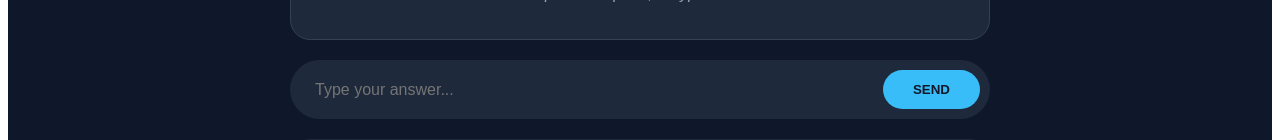
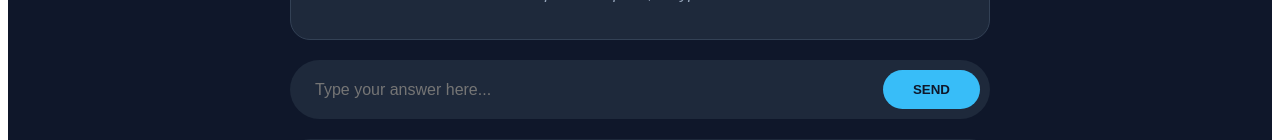
Before and after one commit to anvitas06/ai-mock-interview, a Next.js app: page / in a window 1280 px wide. Both pictures are taken after a click on the button "React.js". Shown: the part 260-400 px from the top of the page. Built offline with nearby package versions, Linux system fonts and the light colour scheme.

Commit message:
Fix: Removed all timers, restored native typing and voice input

```diff
--- a/src/app/page.js
+++ b/src/app/page.js
@@ -8,15 +8,14 @@ export default function InterviewApp() {
     const [view, setView] = useState('landing');
     const [selectedRole, setSelectedRole] = useState(null);
     const [level, setLevel] = useState('Junior');
-    const [cooldown, setCooldown] = useState(0);
     const [isListening, setIsListening] = useState(false);
     const messagesEndRef = useRef(null);
     const recognitionRef = useRef(null);
 
-    // 1. Safe Mounting
+    // Safe Mounting
     useEffect(() => { setIsMounted(true); }, []);
 
-    // 2. TTS: Voice Output
+    // TTS: Voice Output
     const stopVoice = () => {
         if (typeof window !== 'undefined' && window.speechSynthesis) {
             window.speechSynthesis.cancel();
@@ -35,8 +34,8 @@ export default function InterviewApp() {
         window.speechSynthesis.speak(utterance);
     };
 
-    // 3. AI SDK Connection (🚨 ADDED setInput here)
-    const { messages, input, setInput, handleSubmit, setMessages, isLoading } = useChat({
+    // AI SDK Connection (Clean, no timers)
+    const { messages, input, setInput, handleInputChange, handleSubmit, setMessages, isLoading } = useChat({
         api: '/api/chat',
         body: { role: selectedRole, level: level },
         onFinish: (message) => {
@@ -44,7 +43,7 @@ export default function InterviewApp() {
         }
     });
 
-    // 4. STT: Voice Input (Microphone) - 🚨 FIXED to use setInput
+    // STT: Voice Input (Microphone)
     const startListening = () => {
         if (isListening) {
             recognitionRef.current?.stop();
@@ -69,21 +68,14 @@ export default function InterviewApp() {
 
         recognition.onresult = (event) => {
             const transcript = event.results[0][0].transcript;
-            // Directly update the text box state
+            // Add spoken text to whatever is already in the input box
             setInput(input ? input + " " + transcript : transcript);
         };
 
         recognition.start();
     };
 
-    // 5. Timers & Auto-scroll
-    useEffect(() => {
-        if (cooldown > 0) {
-            const timer = setTimeout(() => setCooldown(cooldown - 1), 1000);
-            return () => clearTimeout(timer);
-        }
-    }, [cooldown]);
-
+    // Auto-scroll to newest message
     useEffect(() => {
         messagesEndRef.current?.scrollIntoView({ behavior: "smooth" });
     }, [messages]);
@@ -93,22 +85,20 @@ export default function InterviewApp() {
         setSelectedRole(role);
         setView('interview');
         setMessages([]);
-        setCooldown(0);
 
         const firstMsg = `Hello. I am your ${level} Mentor for ${role}. Question 1: Tell me about your experience?`;
         setMessages([{ id: Date.now().toString(), role: 'assistant', content: firstMsg }]);
         setTimeout(() => speakText(firstMsg), 500);
     };
 
+    // Simple Submit Handler
     const handleFinalSubmit = (e) => {
-        e.preventDefault();
+        e.preventDefault(); // Stop page refresh
         stopVoice();
         if (isListening) recognitionRef.current?.stop();
-        if (cooldown > 0 || !input?.trim() || isLoading) return;
+        if (!input?.trim() || isLoading) return;
 
-        handleSubmit(e);
-        // 🚨 FIXED: Changed from 300 seconds (5 min) to 3 seconds!
-        setCooldown(3);
+        handleSubmit(e); // Send to AI
     };
 
     if (!isMounted) return null;
@@ -127,8 +117,8 @@ export default function InterviewApp() {
             <div style={{ maxWidth: '700px', margin: '0 auto' }}>
                 {view === 'landing' ? (
                     <div style={{ textAlign: 'center', marginTop: '80px' }}>
-                        <h1 style={{ fontSize: '3.5rem', color: '#38bdf8' }}>Strict Mentor 2.0</h1>
-                        <p style={{ color: '#94a3b8' }}>Voice-enabled Technical Interviews</p>
+                        <h1 style={{ fontSize: '3.5rem', color: '#38bdf8' }}>Strict Mentor 2.1</h1>
+                        <p style={{ color: '#94a3b8' }}>Unrestricted Voice & Text Mode</p>
 
                         <div style={{ margin: '40px 0' }}>
                              {['Junior', 'Mid-Level', 'Senior'].map((l) => (
@@ -168,16 +158,15 @@ export default function InterviewApp() {
                             </div>
                         </div>
 
-                        {/* 🚨 FIXED INPUT FORM */}
                         <form onSubmit={handleFinalSubmit} style={{ display: 'flex', gap: '10px', background: '#1e293b', padding: '10px', borderRadius: '50px', marginBottom: '20px' }}>
                             <input
-                                value={input || ""}
-                                onChange={(e) => setInput(e.target.value)}
-                                disabled={isLoading || cooldown > 0}
-                                placeholder={cooldown > 0 ? `Wait ${cooldown}s...` : "Type your answer..."}
+                                value={input}
+                                onChange={handleInputChange}
+                                disabled={isLoading}
+                                placeholder="Type your answer here..."
                                 style={{ flex: 1, background: 'transparent', border: 'none', color: '#fff', paddingLeft: '15px', outline: 'none', fontSize: '16px' }}
                             />
-                            <button type="submit" disabled={isLoading || cooldown > 0 || !input?.trim()} style={{ background: (isLoading || cooldown > 0) ? '#475569' : '#38bdf8', color: '#0f172a', border: 'none', borderRadius: '25px', padding: '12px 30px', fontWeight: 'bold', cursor: 'pointer' }}>
+                            <button type="submit" disabled={isLoading || !input?.trim()} style={{ background: isLoading ? '#475569' : '#38bdf8', color: '#0f172a', border: 'none', borderRadius: '25px', padding: '12px 30px', fontWeight: 'bold', cursor: isLoading ? 'not-allowed' : 'pointer' }}>
                                 SEND
                             </button>
                         </form>
```
